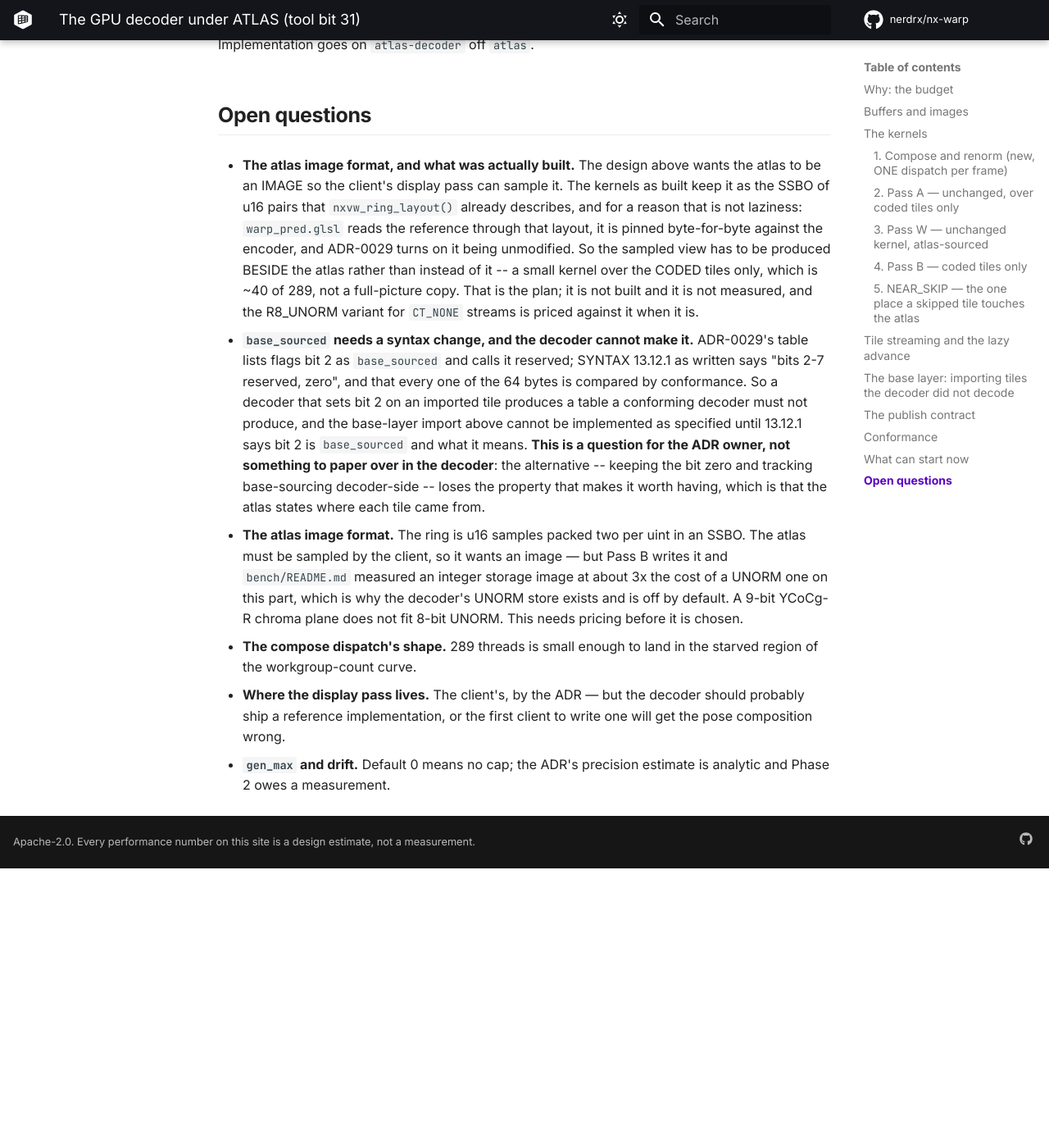
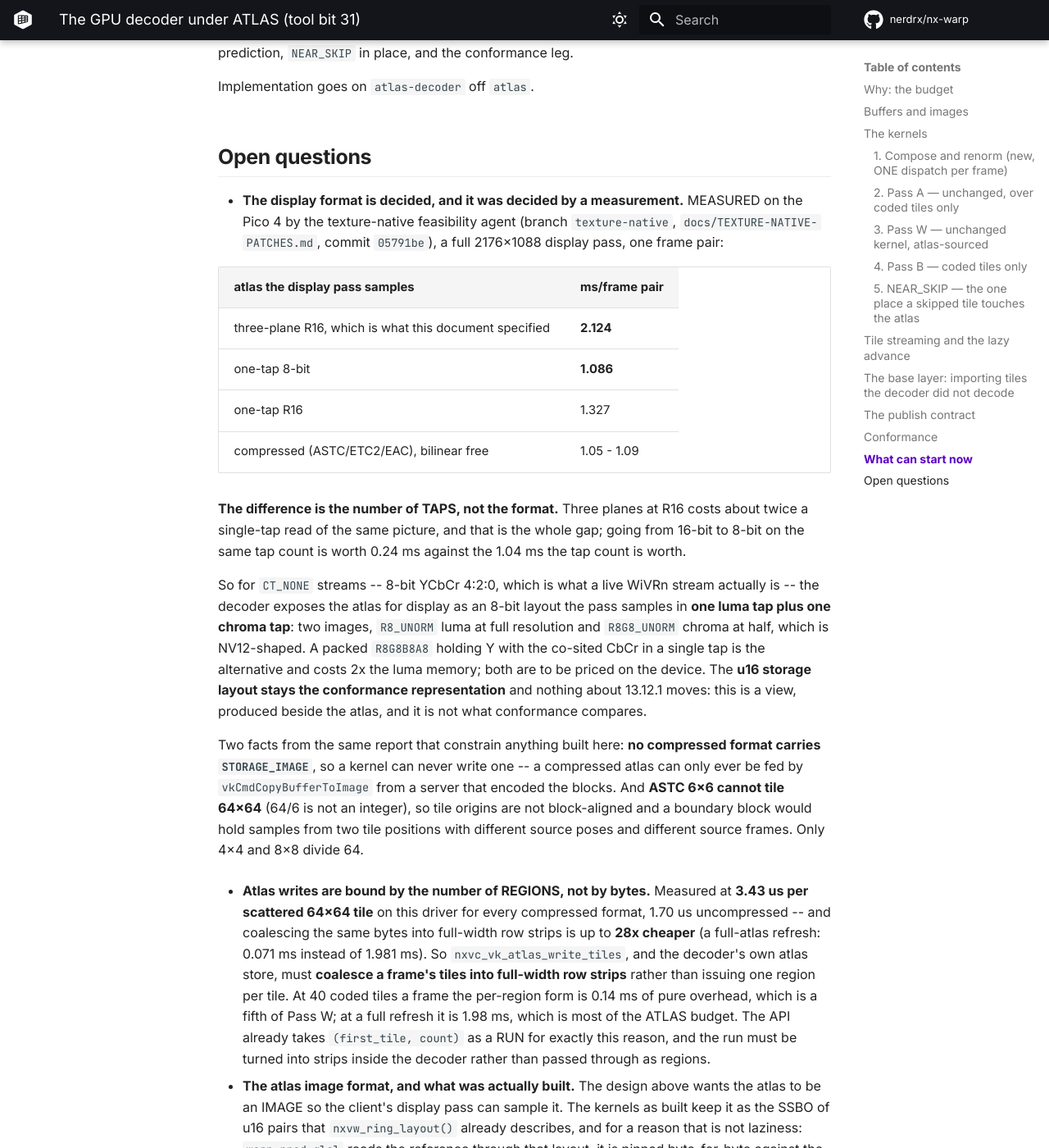
Before and after one commit to nerdrx/nx-warp, an MkDocs documentation site: the page built from docs/ATLAS-DECODER.md, in a window 1280 px wide and 1400 px high, scrolled down 10618 px. Shown: the whole window at 82% size. Built offline with MkDocs 1.6.1 and Material for MkDocs 9.7.7, drawn with Linux system fonts in a browser that asks for light colours; comment, search, counter and statistics services are not loaded; before the commit the page ends 11677 px from its top, so only the background shows below that; some of the changed text lies outside the part shown.

Commit message:
docs(atlas): the display format is decided by a measurement, and it is taps
MEASURED on the Pico 4 by the texture-native feasibility agent (branch
`texture-native`, docs/TEXTURE-NATIVE-PATCHES.md, 05791be), full 2176x1088
display pass, one frame pair:

    three-plane R16 -- what this document specified    2.124 ms
    one-tap 8-bit                                      1.086 ms
    one-tap R16                                        1.327 ms
    compressed (ASTC/ETC2/EAC), bilinear free       1.05-1.09 ms

The difference is the number of TAPS, not the format: three R16 planes cost
about twice a single-tap read of the same picture, and 16-bit to 8-bit on the
same tap count is worth 0.24 ms against the 1.04 ms the tap count is worth.

So for CT_NONE streams -- 8-bit YCbCr 4:2:0, which is what a live WiVRn stream
actually is -- the display view becomes an 8-bit NV12-shaped pair, R8_UNORM luma
at full resolution and R8G8_UNORM chroma at half, sampled in one luma tap plus
one chroma tap.  A packed R8G8B8A8 with co-sited CbCr in a single tap is the
alternative at 2x the luma memory; both to be priced on the device.  The u16
storage layout stays the CONFORMANCE representation and 13.12.1 does not move:
this is a view produced beside the atlas, not what conformance compares.

Two constraints from the same report, recorded because they rule things out
rather than in: no compressed format carries STORAGE_IMAGE, so a kernel can
never write one -- a compressed atlas can only ever be fed by
vkCmdCopyBufferToImage from a server that encoded the blocks.  And ASTC 6x6
cannot tile 64x64, so tile origins are not block-aligned and a boundary block
would hold samples from two tile positions with different source poses and
different source frames.  Only 4x4 and 8x8 divide 64.

And a shape change to nxvc_vk_atlas_write_tiles before it is written: atlas
writes are bound by the number of REGIONS, not by bytes -- 3.43 us per scattered
64x64 tile on this driver, and coalescing the same bytes into full-width row
strips is up to 28x cheaper (full refresh 0.071 ms instead of 1.981 ms).  At 40
coded tiles a frame the per-region form is 0.14 ms of pure overhead, a fifth of
Pass W; at a full refresh it is 1.98 ms, most of the ATLAS budget.  The API
already takes (first_tile, count) as a RUN; the run must be turned into strips
inside the decoder rather than passed through as regions.

Co-Authored-By: Claude Fable 5.1 <noreply@anthropic.com>

```diff
--- a/docs/ATLAS-DECODER.md
+++ b/docs/ATLAS-DECODER.md
@@ -384,7 +384,10 @@ picture. Concretely, alongside the existing `nxvc_vkd_images`:
 
 * the atlas image, view and format: ONE image whose planes hold both eyes'
   sub-pictures side by side, matching `nxvw_ring_layout()`, with `planeW[]` and
-  the strides so the client can find eye `e` at column `e * pw`;
+  the strides so the client can find eye `e` at column `e * pw`.
+  For a `CT_NONE` stream this is the 8-bit two-image NV12-shaped view above, one
+  luma tap and one chroma tap, because three R16 planes cost 2.124 ms of display
+  pass against 1.086 -- and the u16 layout remains what conformance compares;
 * the per-tile table as a buffer handle the client can bind as a uniform buffer,
   with its element stride (64), `cols` and `cols_per_eye`, so the client applies
   the eye-minor mapping above rather than guessing it;
@@ -450,6 +453,53 @@ Implementation goes on `atlas-decoder` off `atlas`.
 
 ## Open questions
 
+* **The display format is decided, and it was decided by a measurement.**
+  MEASURED on the Pico 4 by the texture-native feasibility agent (branch
+  `texture-native`, `docs/TEXTURE-NATIVE-PATCHES.md`, commit `05791be`), a full
+  2176x1088 display pass, one frame pair:
+
+  | atlas the display pass samples | ms/frame pair |
+  |---|---|
+  | three-plane R16, which is what this document specified | **2.124** |
+  | one-tap 8-bit | **1.086** |
+  | one-tap R16 | 1.327 |
+  | compressed (ASTC/ETC2/EAC), bilinear free | 1.05 - 1.09 |
+
+  **The difference is the number of TAPS, not the format.** Three planes at
+  R16 costs about twice a single-tap read of the same picture, and that is the
+  whole gap; going from 16-bit to 8-bit on the same tap count is worth 0.24 ms
+  against the 1.04 ms the tap count is worth.
+
+  So for `CT_NONE` streams -- 8-bit YCbCr 4:2:0, which is what a live WiVRn
+  stream actually is -- the decoder exposes the atlas for display as an 8-bit
+  layout the pass samples in **one luma tap plus one chroma tap**: two images,
+  `R8_UNORM` luma at full resolution and `R8G8_UNORM` chroma at half, which is
+  NV12-shaped. A packed `R8G8B8A8` holding Y with the co-sited CbCr in a single
+  tap is the alternative and costs 2x the luma memory; both are to be priced on
+  the device. The **u16 storage layout stays the conformance representation**
+  and nothing about 13.12.1 moves: this is a view, produced beside the atlas,
+  and it is not what conformance compares.
+
+  Two facts from the same report that constrain anything built here: **no
+  compressed format carries `STORAGE_IMAGE`**, so a kernel can never write one
+  -- a compressed atlas can only ever be fed by `vkCmdCopyBufferToImage` from a
+  server that encoded the blocks. And **ASTC 6x6 cannot tile 64x64** (64/6 is
+  not an integer), so tile origins are not block-aligned and a boundary block
+  would hold samples from two tile positions with different source poses and
+  different source frames. Only 4x4 and 8x8 divide 64.
+
+* **Atlas writes are bound by the number of REGIONS, not by bytes.** Measured
+  at **3.43 us per scattered 64x64 tile** on this driver for every compressed
+  format, 1.70 us uncompressed -- and coalescing the same bytes into full-width
+  row strips is up to **28x cheaper** (a full-atlas refresh: 0.071 ms instead of
+  1.981 ms). So `nxvc_vk_atlas_write_tiles`, and the decoder's own atlas store,
+  must **coalesce a frame's tiles into full-width row strips** rather than
+  issuing one region per tile. At 40 coded tiles a frame the per-region form is
+  0.14 ms of pure overhead, which is a fifth of Pass W; at a full refresh it is
+  1.98 ms, which is most of the ATLAS budget. The API already takes
+  `(first_tile, count)` as a RUN for exactly this reason, and the run must be
+  turned into strips inside the decoder rather than passed through as regions.
+
 * **The atlas image format, and what was actually built.** The design above
   wants the atlas to be an IMAGE so the client's display pass can sample it.
   The kernels as built keep it as the SSBO of u16 pairs that
```
